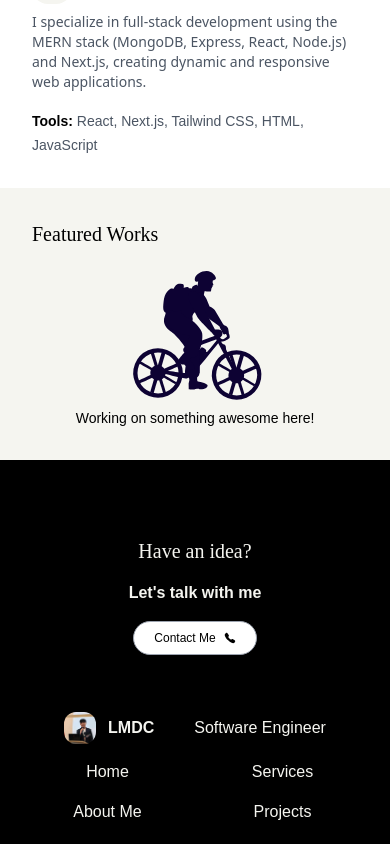
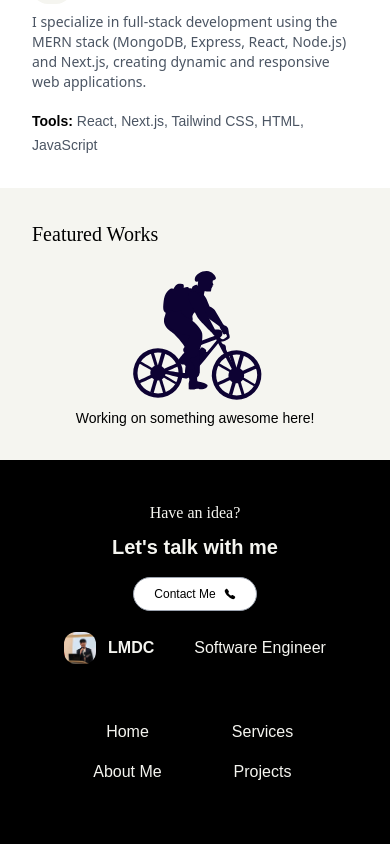
Before and after one commit to migodlcrz/delacruz-portfolio, a React (Vite) app: page / in a window 390 px wide. Shown: the part 2990-3834 px from the top of the page. Built offline with nearby package versions, Linux system fonts and the light colour scheme.

Commit message:
modify: fixed spacing

```diff
--- a/src/components/Footer.tsx
+++ b/src/components/Footer.tsx
@@ -28,9 +28,11 @@ const Footer: React.FC<FooterProps> = ({
   return (
     <div className="flex flex-col w-full h-96 bg-black p-5 lg:px-40 lg:py-5">
       <div className="flex flex-col w-full h-full text-center items-center justify-center space-y-4 lg:space-y-12">
-        <div className="flex flex-col space-y-4">
-          <span className="text-beige text-xl gideon">Have an idea?</span>
-          <span className="text-beige lg:text-5xl poppins-bold">
+        <div className="flex flex-col space-y-2">
+          <span className="text-beige text-base lg:text-xl gideon">
+            Have an idea?
+          </span>
+          <span className="text-beige text-xl lg:text-5xl poppins-bold">
             Let's talk with me
           </span>
         </div>
@@ -83,7 +85,7 @@ const Footer: React.FC<FooterProps> = ({
             Projects
           </button>
         </div>
-        <div className="lg:hidden flex flex-row justify-between lg:space-x-36">
+        <div className="lg:hidden flex flex-row justify-between p-10">
           <div className="flex flex-col w-1/2 space-y-4">
             <button
               onClick={() => handleScroll(homeRef)}
```
